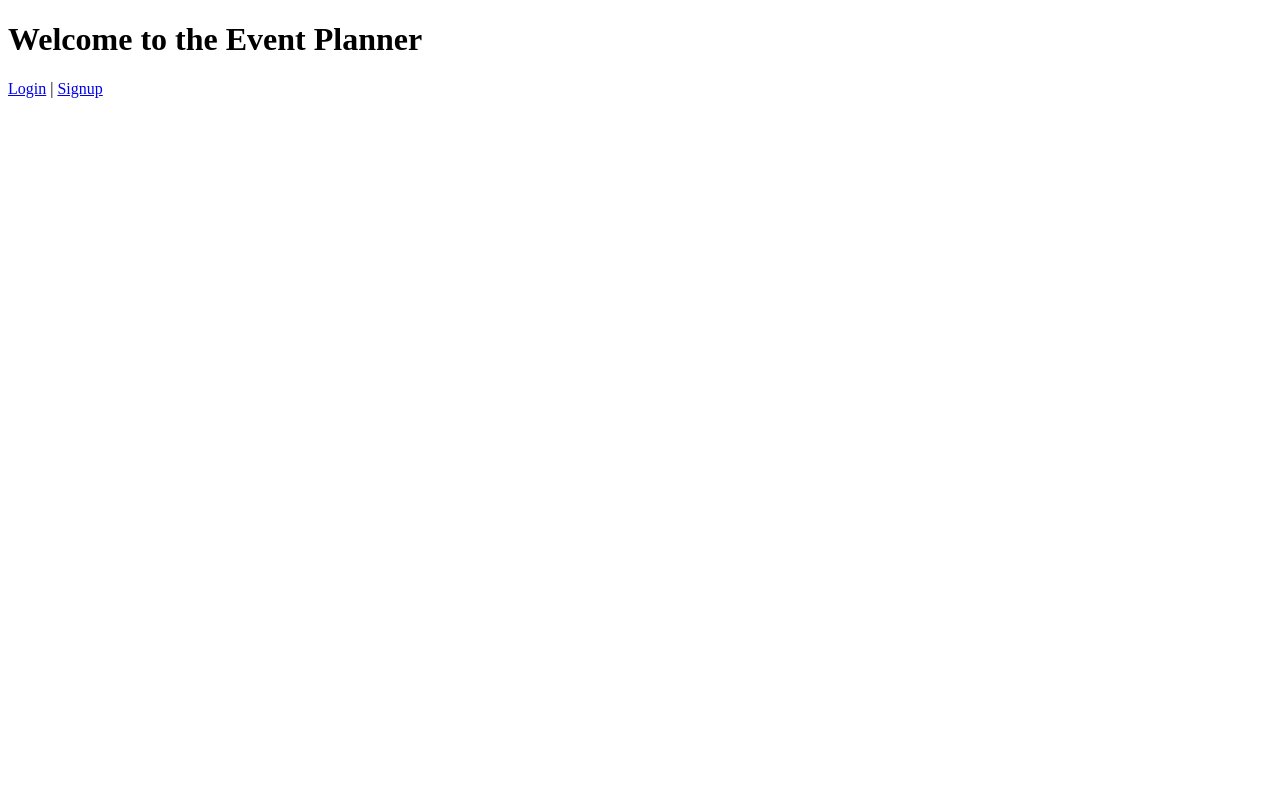
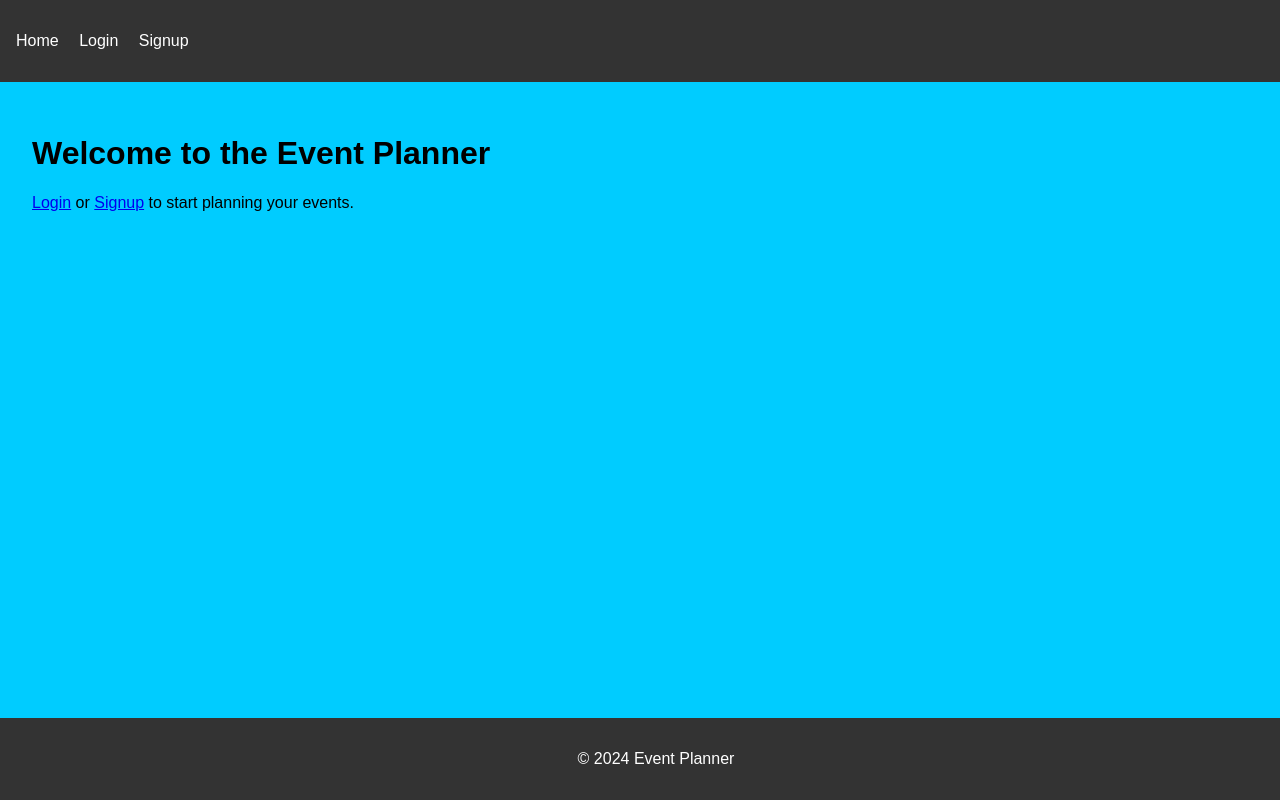
Before and after one commit to jeffdruid/planpal, a Django app: page / in a window 1280 px wide. Run offline with Django 4.2, Linux system fonts and the light colour scheme.

Commit message:
Feat: Update home page template with extended layout and additional content

```diff
--- a/accounts/templates/accounts/home.html
+++ b/accounts/templates/accounts/home.html
@@ -1,16 +1,17 @@
-<!DOCTYPE html>
-<html>
-  <head>
-    <title>Home</title>
-  </head>
-  <body>
-    <h1>Welcome to the Event Planner</h1>
-    {% if user.is_authenticated %}
-    <p>Hello, {{ user.email }}!</p>
-    <a href="{% url 'account_logout' %}">Logout</a>
-    {% else %}
-    <a href="{% url 'account_login' %}">Login</a> |
-    <a href="{% url 'account_signup' %}">Signup</a>
-    {% endif %}
-  </body>
-</html>
+{% extends 'base.html' %} {% block title %}Home{% endblock %}
+<p>here is the home page</p>
+{% block content %}
+<h1>Welcome to the Event Planner</h1>
+{% if user.is_authenticated %}
+<p>Hello, {{ user.email }}!</p>
+<p><a href="{% url 'account_logout' %}">Logout</a></p>
+<p><a href="{% url 'event_create' %}">Create Event</a></p>
+<p><a href="{% url 'event_list' %}">View My Events</a></p>
+{% else %}
+<p>
+  <a href="{% url 'account_login' %}">Login</a> or
+  <a href="{% url 'account_signup' %}">Signup</a> to start planning your
+  events.
+</p>
+
+{% endif %} {% endblock %}
--- a/planpal/settings.py
+++ b/planpal/settings.py
@@ -28,7 +28,7 @@ BASE_DIR = Path(__file__).resolve().parent.parent
 SECRET_KEY = os.getenv
 
 # SECURITY WARNING: don't run with debug turned on in production!
-DEBUG = False
+DEBUG = True
 
 ALLOWED_HOSTS = [
     ".herokuapp.com",
@@ -85,7 +85,7 @@ ROOT_URLCONF = "planpal.urls"
 TEMPLATES = [
     {
         "BACKEND": "django.template.backends.django.DjangoTemplates",
-        "DIRS": [],
+        "DIRS": [os.path.join(BASE_DIR, "templates")],
         "APP_DIRS": True,
         "OPTIONS": {
             "context_processors": [
@@ -142,6 +142,7 @@ USE_TZ = True
 # https://docs.djangoproject.com/en/4.2/howto/static-files/
 
 STATIC_URL = "static/"
+STATICFILES_DIRS = [os.path.join(BASE_DIR, "static")]
 
 # Default primary key field type
 # https://docs.djangoproject.com/en/4.2/ref/settings/#default-auto-field
--- /dev/null
+++ b/static/css/styles.css
@@ -0,0 +1,41 @@
+body {
+    font-family: Arial, sans-serif;
+    margin: 0;
+    padding: 0;
+    background-color: #00ccff;
+}
+
+header {
+    background-color: #333;
+    color: white;
+    padding: 1rem;
+}
+
+nav ul {
+    list-style: none;
+    padding: 0;
+}
+
+nav ul li {
+    display: inline;
+    margin-right: 1rem;
+}
+
+nav ul li a {
+    color: white;
+    text-decoration: none;
+}
+
+main {
+    padding: 2rem;
+}
+
+footer {
+    text-align: center;
+    padding: 1rem;
+    background-color: #333;
+    color: white;
+    position: fixed;
+    bottom: 0;
+    width: 100%;
+}
--- /dev/null
+++ b/templates/base.html
@@ -0,0 +1,29 @@
+<!DOCTYPE html>
+<html lang="en">
+  <head>
+    <meta charset="UTF-8" />
+    <meta name="viewport" content="width=device-width, initial-scale=1.0" />
+    <title>{% block title %}Event Planner{% endblock %}</title>
+    {% load static %}
+    <link rel="stylesheet" href="{% static 'css/styles.css' %}" />
+  </head>
+  <body>
+    <header>
+      <nav>
+        <ul>
+          <li><a href="{% url 'home' %}">Home</a></li>
+          {% if user.is_authenticated %}
+          <li><a href="{% url 'account_logout' %}">Logout</a></li>
+          {% else %}
+          <li><a href="{% url 'account_login' %}">Login</a></li>
+          <li><a href="{% url 'account_signup' %}">Signup</a></li>
+          {% endif %}
+        </ul>
+      </nav>
+    </header>
+    <main>{% block content %}{% endblock %}</main>
+    <footer>
+      <p>&copy; 2024 Event Planner</p>
+    </footer>
+  </body>
+</html>
```
